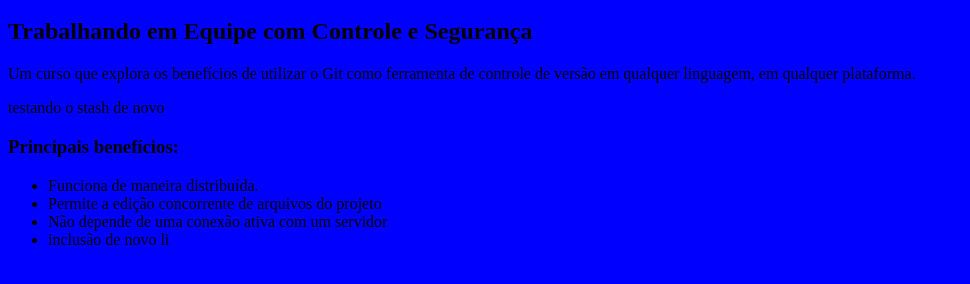
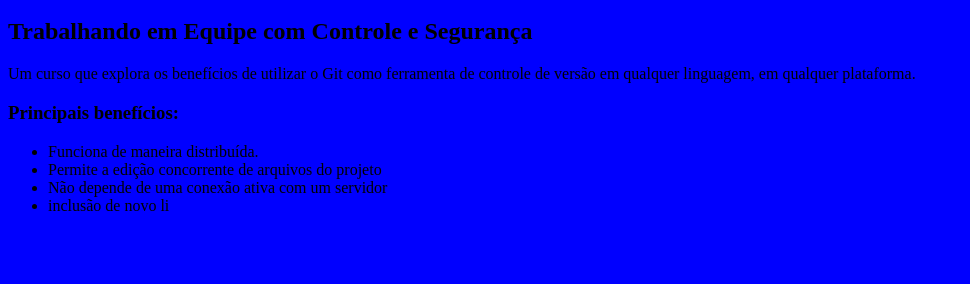
Before and after one commit to ElisangelaVieiraR/curso-git, a plain HTML site: page index.html in a window 1280 px wide. Shown: the part 48-332 px from the top of the page, without its empty margins (0-970 px from the left). Drawn offline with Linux system fonts and the light colour scheme.

Commit message:
arrumando de novo

```diff
--- a/index.html
+++ b/index.html
@@ -7,7 +7,7 @@
 		<h2>Trabalhando em Equipe com Controle e Segurança</h2>
 
 		<p>Um curso que explora os benefícios de utilizar o Git como ferramenta de controle de versão em qualquer linguagem, em qualquer plataforma.</p>
-		<p>testando o stash de novo</p>
+
 
 		<h3>Principais benefícios:</h3>
 		<ul>
```
